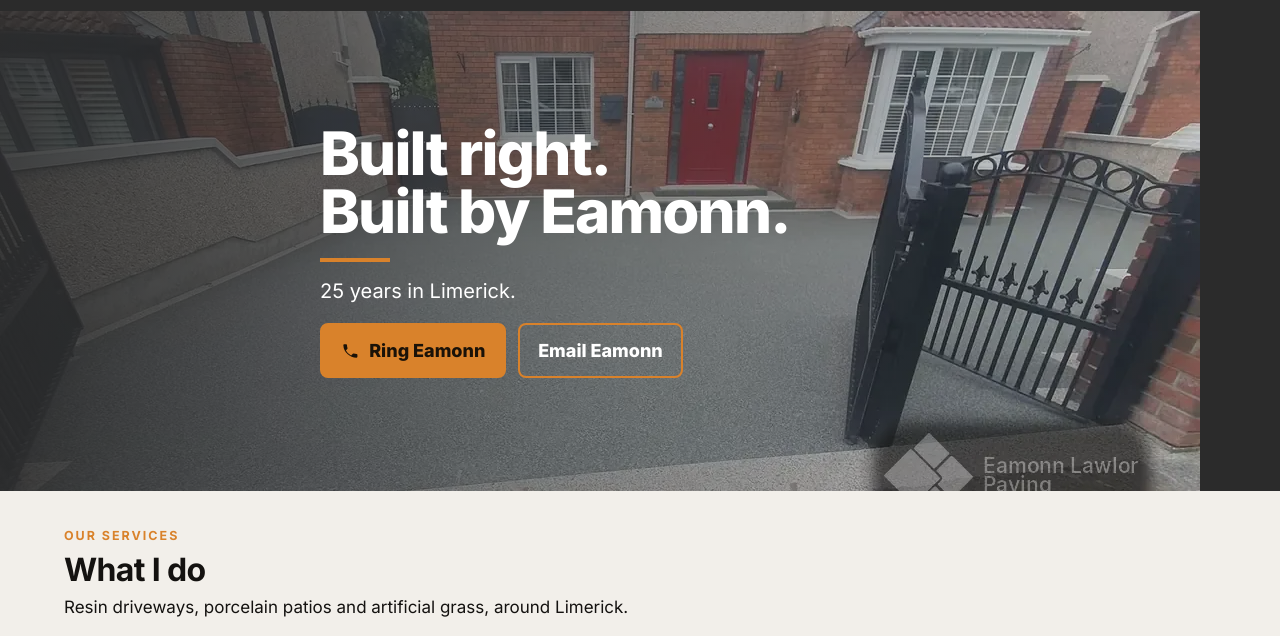
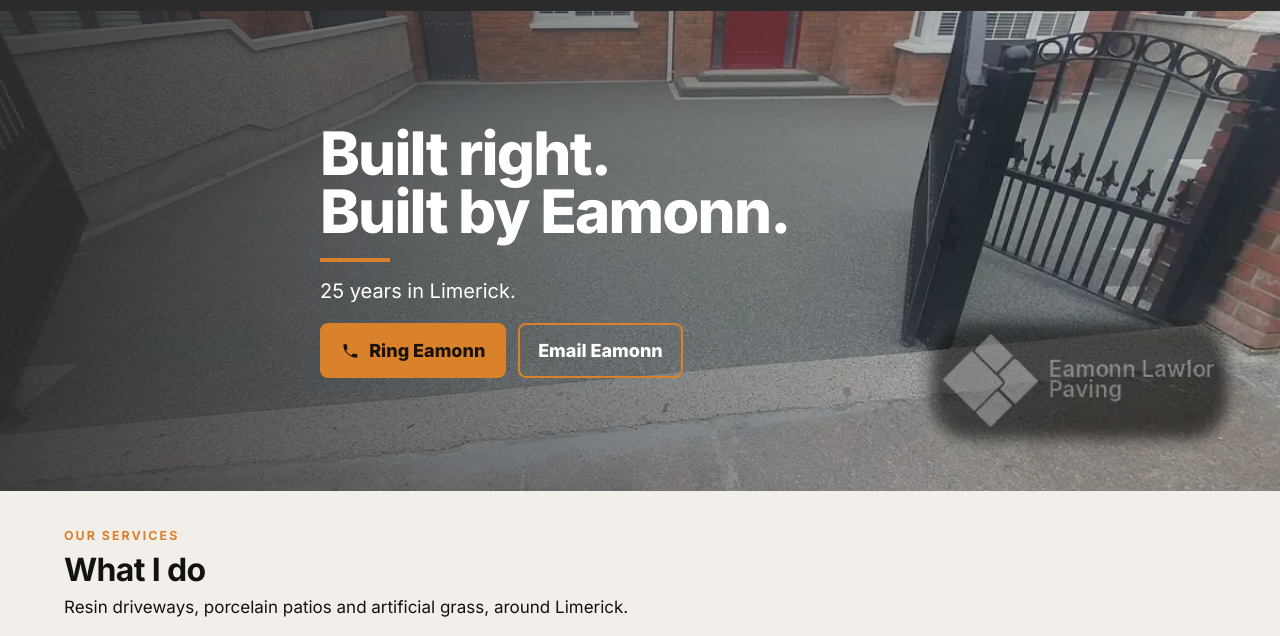
Before and after one commit to eamonnglawlor-ui/eamonn-lawlor-paving, a plain HTML site: page index.html in a window 1280 px wide. Shown: the part 85-721 px from the top of the page. Drawn offline with Linux system fonts and the light colour scheme.

Commit message:
Let the hero photo fill the width
Cover the whole hero with the resin driveway at every screen size, and keep the bottom of the photograph in view so the watermark is not cropped off on a wide screen.

Co-authored-by: eamonnglawlor-ui <eamonnglawlor-ui@users.noreply.github.com>

```diff
--- a/css/styles.css
+++ b/css/styles.css
@@ -1325,16 +1325,22 @@ address {
   background: #2b2b2b;
 }
 
-.craft-hero .hero-photo,
-.hero-bath-photo {
+.craft-hero .hero-photo {
   position: absolute;
   inset: 0;
   display: block;
   width: 100%;
   height: 100%;
   margin: 0;
+}
+
+.craft-hero .hero-photo img {
+  display: block;
+  width: 100%;
+  height: 100%;
+  max-width: none;
   object-fit: cover;
-  object-position: center 62%;
+  object-position: center bottom;
 }
 
 .hero-bath:has(.hero-bath-photo) .tile-pattern,
```
